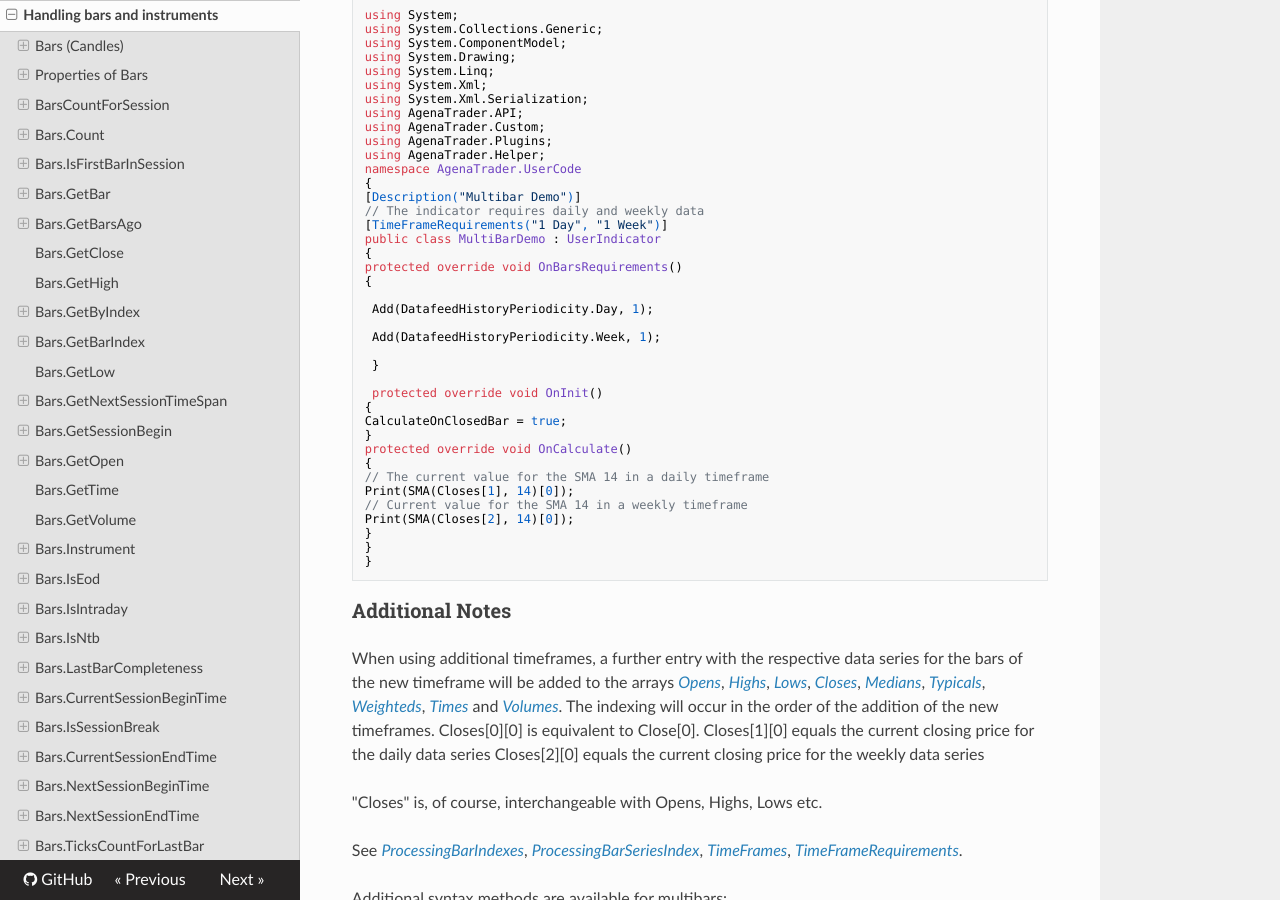
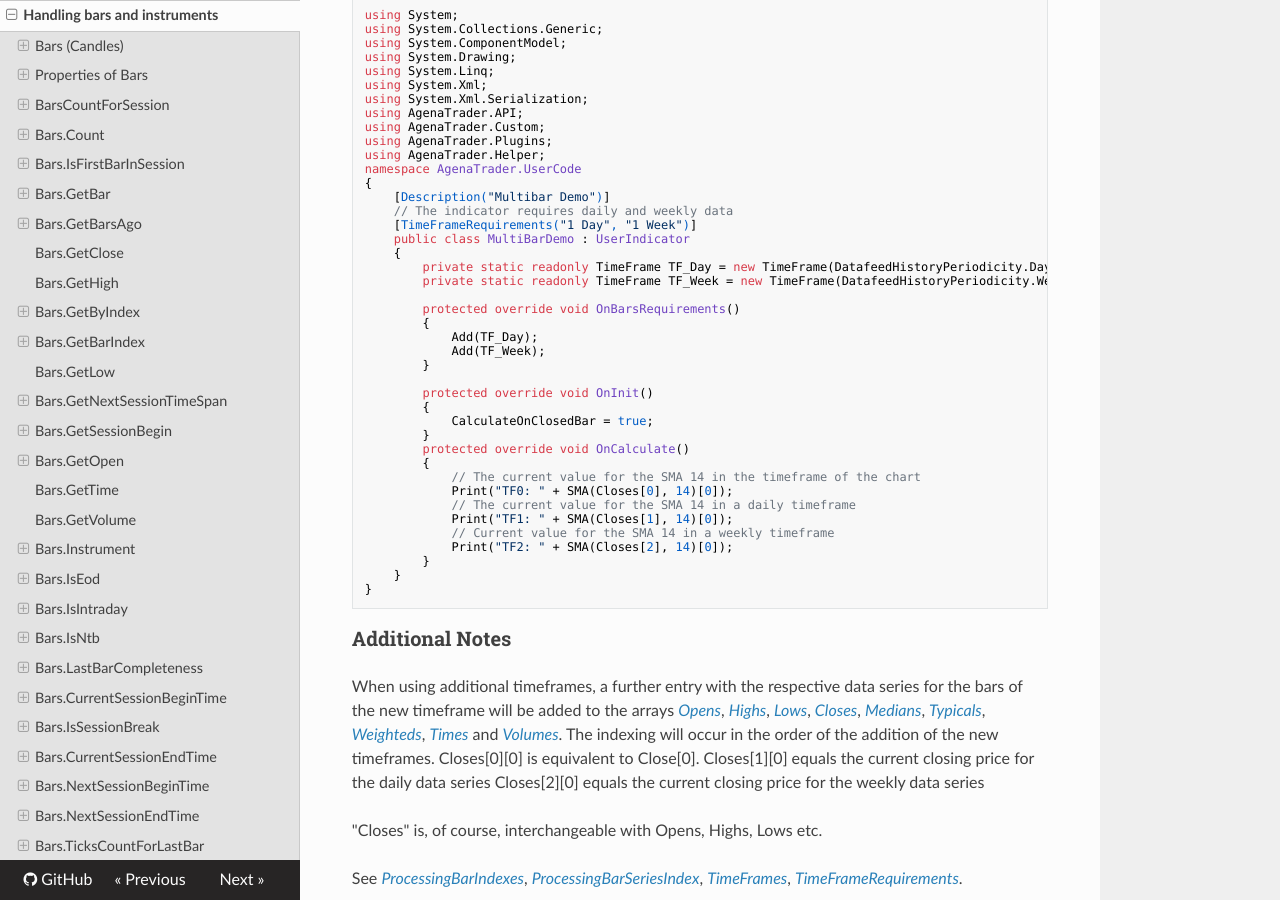
Before and after one commit to AgenaTrader/AgenaScript-documentation, an MkDocs documentation site: the page built from sources/handling_bars_and_instruments.md, in a window 1280 px wide and 900 px high, scrolled down 66680 px. Built offline with MkDocs 1.6.1, drawn with Linux system fonts in a browser that asks for light colours; nearby versions of some CDN libraries; old or Windows-style settings are respelled for this version of MkDocs.

Commit message:
Multibar demo without compiler warning

````diff
--- a/sources/handling_bars_and_instruments.md
+++ b/sources/handling_bars_and_instruments.md
@@ -2164,32 +2164,34 @@
 using AgenaTrader.Helper;
 namespace AgenaTrader.UserCode
 {
-[Description("Multibar Demo")]
-// The indicator requires daily and weekly data
-[TimeFrameRequirements("1 Day", "1 Week")]
-public class MultiBarDemo : UserIndicator
-{
-protected override void OnBarsRequirements()
-{
-
- Add(DatafeedHistoryPeriodicity.Day, 1);
-
- Add(DatafeedHistoryPeriodicity.Week, 1);
-
- }
-
- protected override void OnInit()
-{
-CalculateOnClosedBar = true;
-}
-protected override void OnCalculate()
-{
-// The current value for the SMA 14 in a daily timeframe
-Print(SMA(Closes[1], 14)[0]);
-// Current value for the SMA 14 in a weekly timeframe
-Print(SMA(Closes[2], 14)[0]);
-}
-}
+    [Description("Multibar Demo")]
+    // The indicator requires daily and weekly data
+    [TimeFrameRequirements("1 Day", "1 Week")]
+    public class MultiBarDemo : UserIndicator
+    {
+        private static readonly TimeFrame TF_Day = new TimeFrame(DatafeedHistoryPeriodicity.Day, 1);
+        private static readonly TimeFrame TF_Week = new TimeFrame(DatafeedHistoryPeriodicity.Week, 1);
+
+        protected override void OnBarsRequirements()
+        {
+            Add(TF_Day);
+            Add(TF_Week);
+        }
+
+        protected override void OnInit()
+        {
+            CalculateOnClosedBar = true;
+        }
+        protected override void OnCalculate()
+        {
+            // The current value for the SMA 14 in the timeframe of the chart
+            Print("TF0: " + SMA(Closes[0], 14)[0]);
+            // The current value for the SMA 14 in a daily timeframe
+            Print("TF1: " + SMA(Closes[1], 14)[0]);
+            // Current value for the SMA 14 in a weekly timeframe
+            Print("TF2: " + SMA(Closes[2], 14)[0]);
+        }
+    }
 }
 ```
 
````
